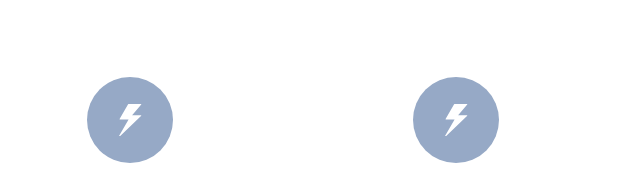
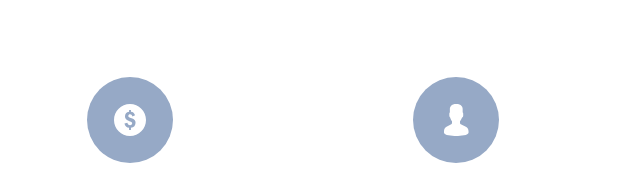
Before and after one commit to pailodze11/tailwind_website, a website: page src/index.html in a window 1280 px wide. Shown: the part 1108-1278 px from the top of the page, 405-1045 px from the left. Drawn offline with Linux system fonts and the light colour scheme.

Commit message:
changed svg

```diff
--- a/src/index.html
+++ b/src/index.html
@@ -158,7 +158,9 @@
                   >
                     <circle cx="43" cy="43" r="43" fill="#96A9C6" />
                     <path
-                      d="M32 59H33.1945L54.2671 38.8541C54.5428 38.4978 54.3896 38.3197 53.8077 38.3197H45.1091L54.2671 27.5343C54.5428 27.1781 54.3284 27 53.6545 27H41.985C41.6481 27 41.3724 27.1187 41.0967 27.3562L32.5819 42.0006C32.5207 42.3568 32.7045 42.5349 33.1639 42.5349H41.5868L32 59Z"
+                      fill-rule="evenodd"
+                      clip-rule="evenodd"
+                      d="M27 43C27 34.1641 34.1641 27 43 27C51.8379 27 59 34.1641 59 43C59 51.8359 51.8379 59 43 59C34.1641 59 27 51.8359 27 43ZM43.9531 50.7364C45.4395 50.5801 46.5761 50.0606 47.3633 49.1777C48.1504 48.2969 48.5449 47.1953 48.5449 45.8732C48.5449 45.0119 48.3536 44.2599 47.9728 43.6153C47.5899 42.9727 47.0802 42.4669 46.4396 42.1016C45.8009 41.7364 44.9181 41.3477 43.7931 40.9376C42.7696 40.5606 42.0997 40.2462 41.7891 39.9923C41.4766 39.7364 41.3204 39.3711 41.3204 38.8946C41.3204 38.4278 41.4824 38.0293 41.8067 37.7012C42.1289 37.3731 42.5586 37.209 43.0938 37.209C44.1601 37.209 44.9454 37.9434 45.4551 39.4121L48.0645 38.3418C47.4415 36.1993 46.0704 35.002 43.9532 34.7481V33H42.0586V34.748C40.6562 34.9453 39.6289 35.4863 38.9766 36.3711C38.3242 37.2577 37.9961 38.2558 37.9961 39.3632C37.9961 40.207 38.1796 40.9492 38.5449 41.5859C38.9101 42.2207 39.3867 42.7149 39.9726 43.0664C40.5586 43.4218 41.3731 43.7774 42.4141 44.1386C43.5723 44.5487 44.3203 44.8867 44.6562 45.1543C44.9921 45.4199 45.1601 45.8125 45.1601 46.3301C45.1601 46.8301 44.9922 47.2558 44.6562 47.6094C44.3203 47.9629 43.7929 48.1387 43.0801 48.1387C41.5547 48.1387 40.6562 47.3144 40.3848 45.6641L37.4551 46.4277C38.0468 49.0527 39.5801 50.4942 42.0586 50.7481V53H43.9531V50.7364Z"
                       fill="white"
                     />
                   </svg>
@@ -187,7 +189,7 @@
                   >
                     <circle cx="43" cy="43" r="43" fill="#96A9C6" />
                     <path
-                      d="M32 59H33.1945L54.2671 38.8541C54.5428 38.4978 54.3896 38.3197 53.8077 38.3197H45.1091L54.2671 27.5343C54.5428 27.1781 54.3284 27 53.6545 27H41.985C41.6481 27 41.3724 27.1187 41.0967 27.3562L32.5819 42.0006C32.5207 42.3568 32.7045 42.5349 33.1639 42.5349H41.5868L32 59Z"
+                      d="M52.8741 49.8741L47.7792 47.3269C47.2987 47.0864 47 46.6032 47 46.0656V44.2624C47.1221 44.1131 47.2507 43.9429 47.3835 43.7552C48.0443 42.8219 48.5739 41.7829 48.9589 40.6624C49.7115 40.3173 50.2 39.5733 50.2 38.7333V36.6C50.2 36.0864 50.008 35.5888 49.6667 35.2V32.3632C49.6965 32.0699 49.8139 30.3237 48.5509 28.8832C47.4555 27.6336 45.6779 27 43.2667 27C40.8555 27 39.0779 27.6336 37.9824 28.8827C36.7195 30.3232 36.8368 32.0699 36.8667 32.3632V35.2C36.5253 35.5888 36.3333 36.0864 36.3333 36.6V38.7333C36.3333 39.3824 36.6283 39.9877 37.1317 40.3915C37.6203 42.3259 38.6427 43.7835 39 44.2512V46.016C39 46.5323 38.7184 47.0059 38.2656 47.2533L33.5077 49.8485C31.9605 50.6928 31 52.3109 31 54.0731V55.8C31 58.3312 39.024 59 43.2667 59C47.5093 59 55.5333 58.3312 55.5333 55.8V54.1771C55.5333 52.3435 54.5141 50.6944 52.8741 49.8741Z"
                       fill="white"
                     />
                   </svg>
--- a/src/input.css
+++ b/src/input.css
@@ -2,6 +2,6 @@
 @tailwind components;
 @tailwind utilities;
 
-svg path:hover {
+footer svg path:hover {
   fill: #2c2830;
 }
```
Also changed, not shown: src/output.css.
